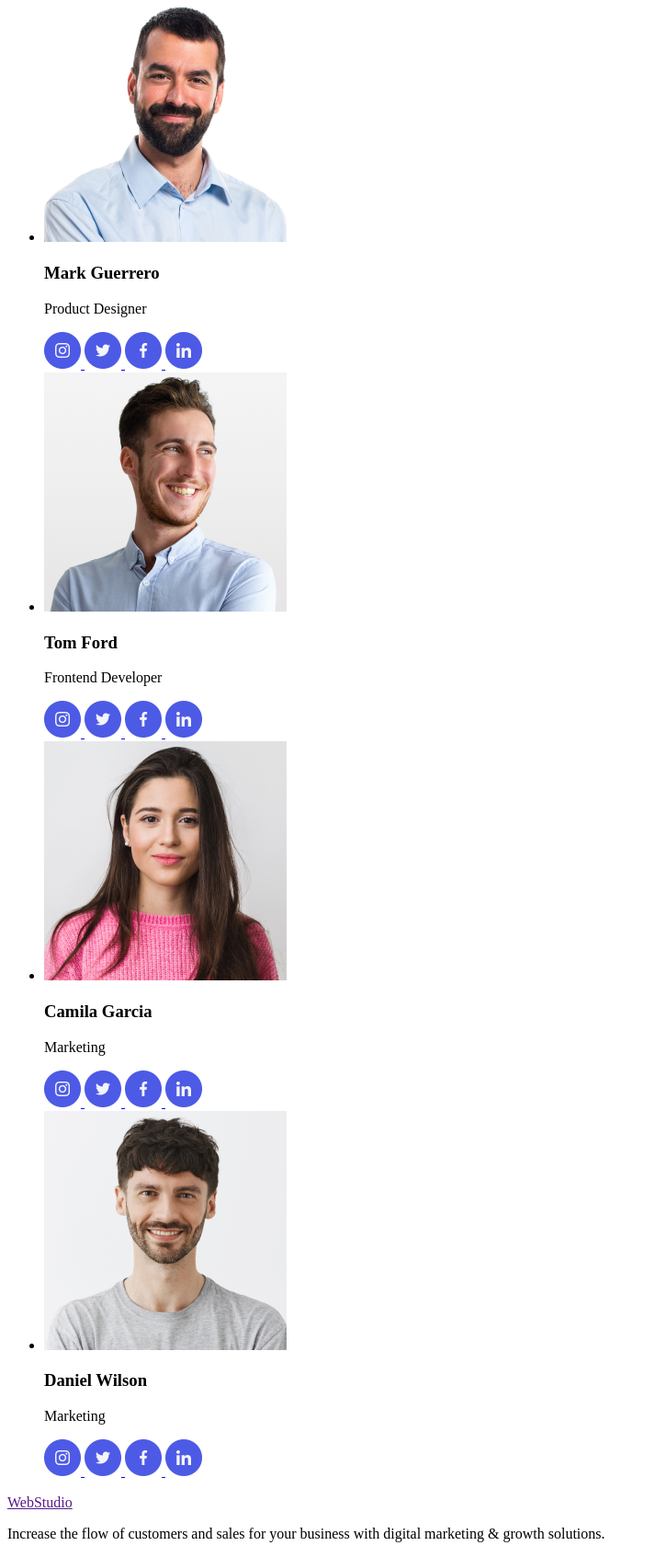
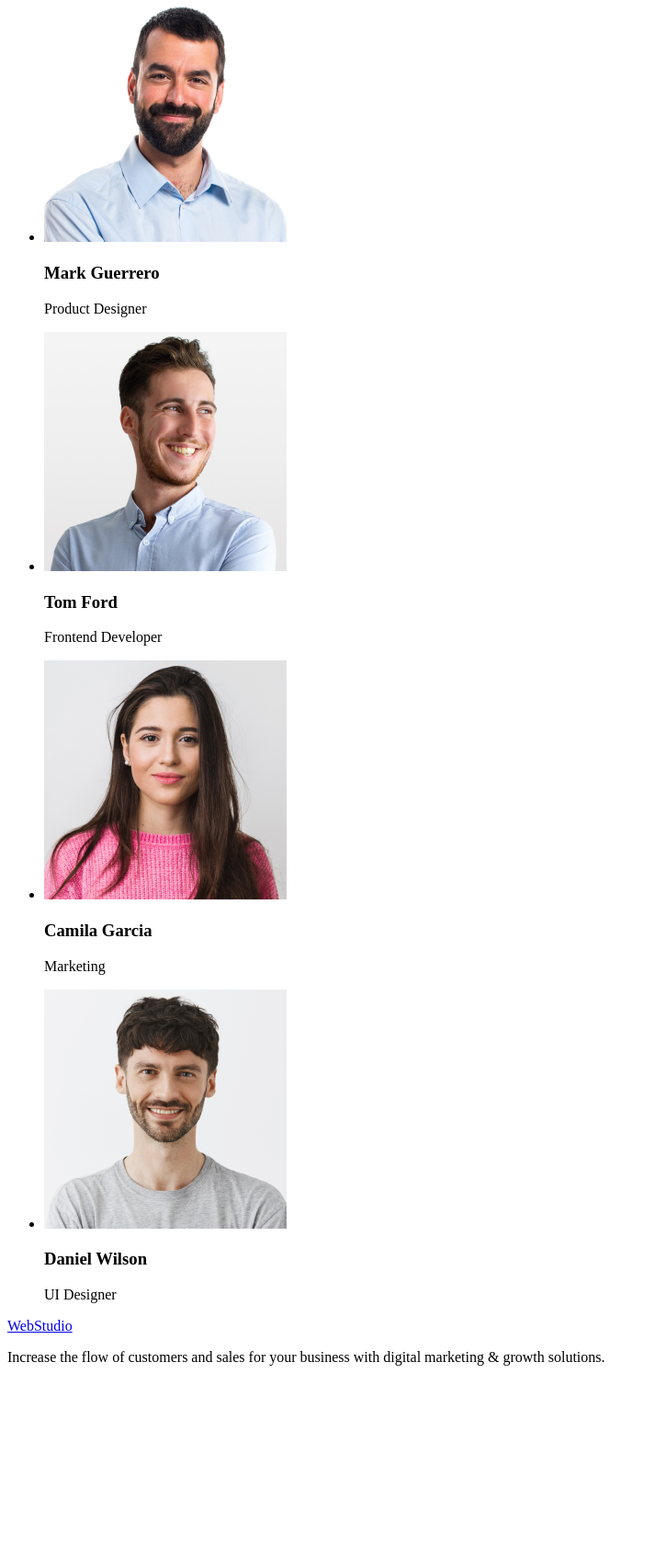
Before and after one commit to Yurii131178/goit-markup-hw-01, a plain HTML site: page index.html in a window 1280 px wide. Shown: the part 622-2315 px from the top of the page at 92% size, without its empty margins (0-713 px from the left). After the commit the page ends 2123 px from the top, so only its background shows below. Drawn offline with Linux system fonts and the light colour scheme.

Commit message:
fix html file

```diff
--- a/index.html
+++ b/index.html
@@ -7,8 +7,9 @@
   </head>
   <body>
     <header>
-      <a href="">WebStudio</a>
       <nav>
+        <a href="./index.html">WebStudio</a>
+
         <ul>
           <li>
             <a href="">Studio</a>
@@ -22,16 +23,25 @@
         </ul>
       </nav>
       <address>
-        <a href="mailto:info@devstudio.com">info@devstudio.com</a><br />
-        <a href="tel:+11(000)111-11-11">+11(000)111-11-11</a>
+        <ul>
+          <li>
+            <a href="mailto:info@devstudio.com">info@devstudio.com</a>
+          </li>
+          <li>
+            <a href="tel:+110001111111">+11 (000) 111-11-11</a>
+          </li>
+        </ul>
       </address>
-
-      <h1>Effective Solutions for Your Business</h1>
-      <button type="button">Order Service</button>
     </header>
 
     <main>
-      <section>
+      <section1>
+        <h1>Effective Solutions for Your Business</h1>
+        <button type="button">Order Service</button>
+      </section1>
+
+      <section2>
+        <!--<h2>Features</h2>-->
         <ul>
           <li>
             <h3>Strategy</h3>
@@ -62,191 +72,39 @@
             </p>
           </li>
         </ul>
-      </section>
-      <section>
+      </section2>
+      <section3>
         <h2>Our Team</h2>
         <ul>
           <li>
-            <!-- Mark Guerrero data -->
-            <img
-              src="/images/img_1.jpg"
-              alt="MarkGuerrero"
-              width="264"
-              height="260"
-            />
+            <img src="./images/img_1.jpg" alt="Mark Guerrero" width="264" />
             <h3>Mark Guerrero</h3>
             <p>Product Designer</p>
-            <a href="https://www.instagram.com/MarkGuerrero" target="_blank">
-              <img
-                src="/images/Ellipse_insta.png"
-                alt="instagram"
-                width="40"
-                height="40"
-              />
-            </a>
-            <a href="https://x.com/MarkGuerrero" target="_blank">
-              <img
-                src="/images/Ellipse_twitter.png"
-                alt="twitter"
-                width="40"
-                height="40"
-              />
-            </a>
-            <a href="https://www.facebook.com/MarkGuerrero" target="_blank">
-              <img
-                src="/images/Ellipse_fb.png"
-                alt="facebook"
-                width="40"
-                height="40"
-              />
-            </a>
-            <a href="https://www.linkedin.com/MarkGuerrero" target="_blank">
-              <img
-                src="/images/Ellipse_linkedin.png"
-                alt="linkedin"
-                width="40"
-                height="40"
-              />
-            </a>
           </li>
 
           <li>
-            <!-- Tom Ford data -->
-            <img
-              src="/images/img_2.jpg"
-              alt="TomFord"
-              width="264"
-              height="260"
-            />
+            <img src="./images/img_2.jpg" alt="Tom Ford" width="264" />
             <h3>Tom Ford</h3>
             <p>Frontend Developer</p>
-            <a href="https://www.instagram.com/TomFord" target="_blank">
-              <img
-                src="/images/Ellipse_insta.png"
-                alt="instagram"
-                width="40"
-                height="40"
-              />
-            </a>
-            <a href="https://x.com/TomFord" target="_blank">
-              <img
-                src="/images/Ellipse_twitter.png"
-                alt="twitter"
-                width="40"
-                height="40"
-              />
-            </a>
-            <a href="https://www.facebook.com/TomFord" target="_blank">
-              <img
-                src="/images/Ellipse_fb.png"
-                alt="facebook"
-                width="40"
-                height="40"
-              />
-            </a>
-            <a href="https://www.linkedin.com/TomFord" target="_blank">
-              <img
-                src="/images/Ellipse_linkedin.png"
-                alt="linkedin"
-                width="40"
-                height="40"
-              />
-            </a>
           </li>
 
           <li>
-            <!-- Camila Garcia data -->
-            <img
-              src="/images/img_3.jpg"
-              alt="CamilaGarcia"
-              width="264"
-              height="260"
-            />
+            <img src="./images/img_3.jpg" alt="Camila Garcia" width="264" />
             <h3>Camila Garcia</h3>
             <p>Marketing</p>
-            <a href="https://www.instagram.com/CamilaGarcia" target="_blank">
-              <img
-                src="/images/Ellipse_insta.png"
-                alt="instagram"
-                width="40"
-                height="40"
-              />
-            </a>
-            <a href="https://x.com/CamilaGarcia" target="_blank">
-              <img
-                src="/images/Ellipse_twitter.png"
-                alt="twitter"
-                width="40"
-                height="40"
-              />
-            </a>
-            <a href="https://www.facebook.com/CamilaGarcia" target="_blank">
-              <img
-                src="/images/Ellipse_fb.png"
-                alt="facebook"
-                width="40"
-                height="40"
-              />
-            </a>
-            <a href="https://www.linkedin.com/CamilaGarcia" target="_blank">
-              <img
-                src="/images/Ellipse_linkedin.png"
-                alt="linkedin"
-                width="40"
-                height="40"
-              />
-            </a>
           </li>
 
           <li>
-            <!-- Daniel Wilson data -->
-            <img
-              src="/images/img_4.jpg"
-              alt="DanielWilson"
-              width="264"
-              height="260"
-            />
+            <img src="./images/img_4.jpg" alt="Daniel Wilson" width="264" />
             <h3>Daniel Wilson</h3>
-            <p>Marketing</p>
-            <a href="https://www.instagram.com/DanielWilson" target="_blank">
-              <img
-                src="/images/Ellipse_insta.png"
-                alt="instagram"
-                width="40"
-                height="40"
-              />
-            </a>
-            <a href="https://x.com/DanielWilson" target="_blank">
-              <img
-                src="/images/Ellipse_twitter.png"
-                alt="twitter"
-                width="40"
-                height="40"
-              />
-            </a>
-            <a href="https://www.facebook.com/DanielWilson" target="_blank">
-              <img
-                src="/images/Ellipse_fb.png"
-                alt="facebook"
-                width="40"
-                height="40"
-              />
-            </a>
-            <a href="https://www.linkedin.com/DanielWilson" target="_blank">
-              <img
-                src="/images/Ellipse_linkedin.png"
-                alt="linkedin"
-                width="40"
-                height="40"
-              />
-            </a>
+            <p>UI Designer</p>
           </li>
         </ul>
-      </section>
+      </section3>
     </main>
 
     <footer>
-      <a href="">WebStudio</a>
+      <a href="./index.html">WebStudio</a>
       <p>
         Increase the flow of customers and sales for your business with digital
         marketing & growth solutions.
```
